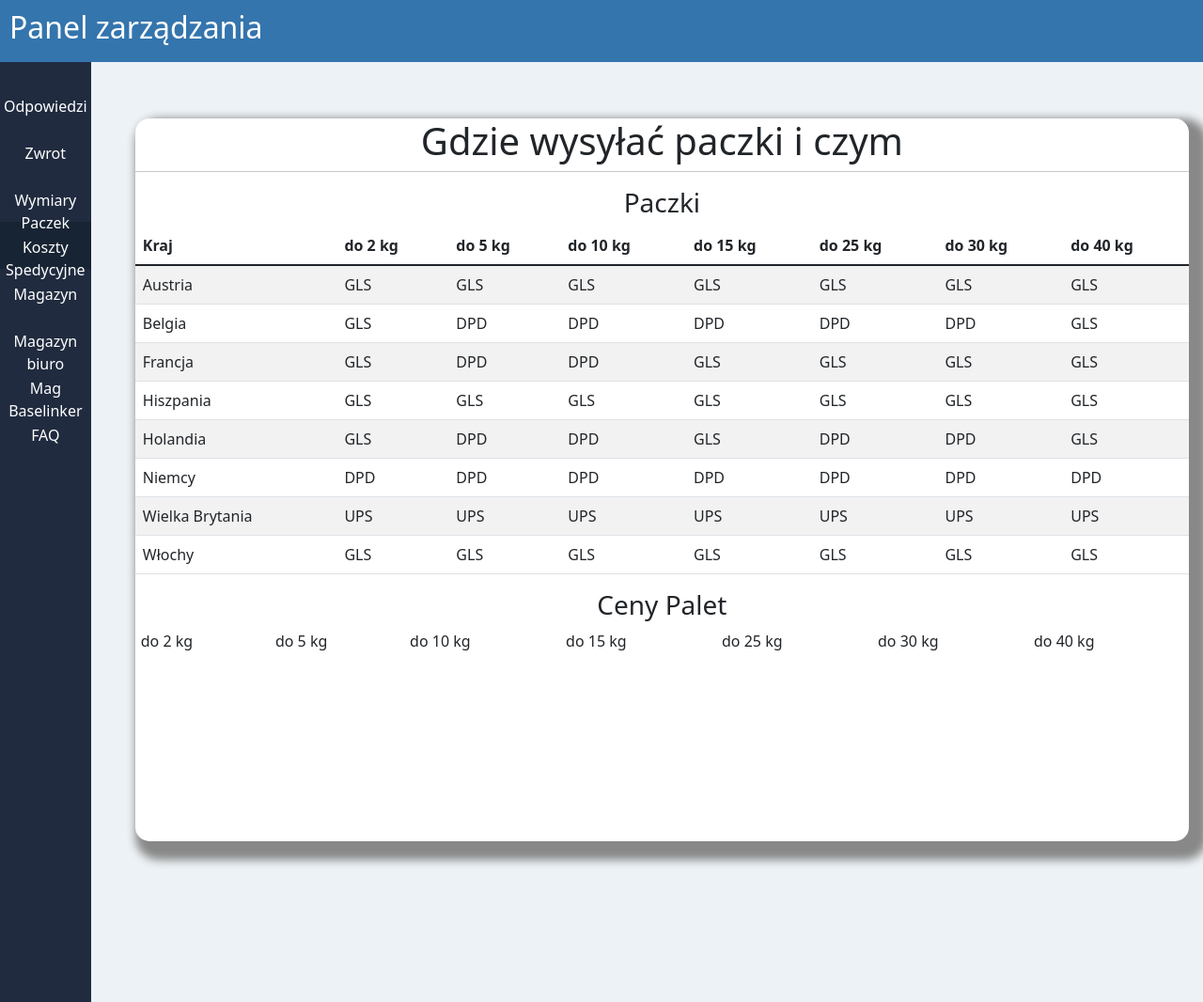
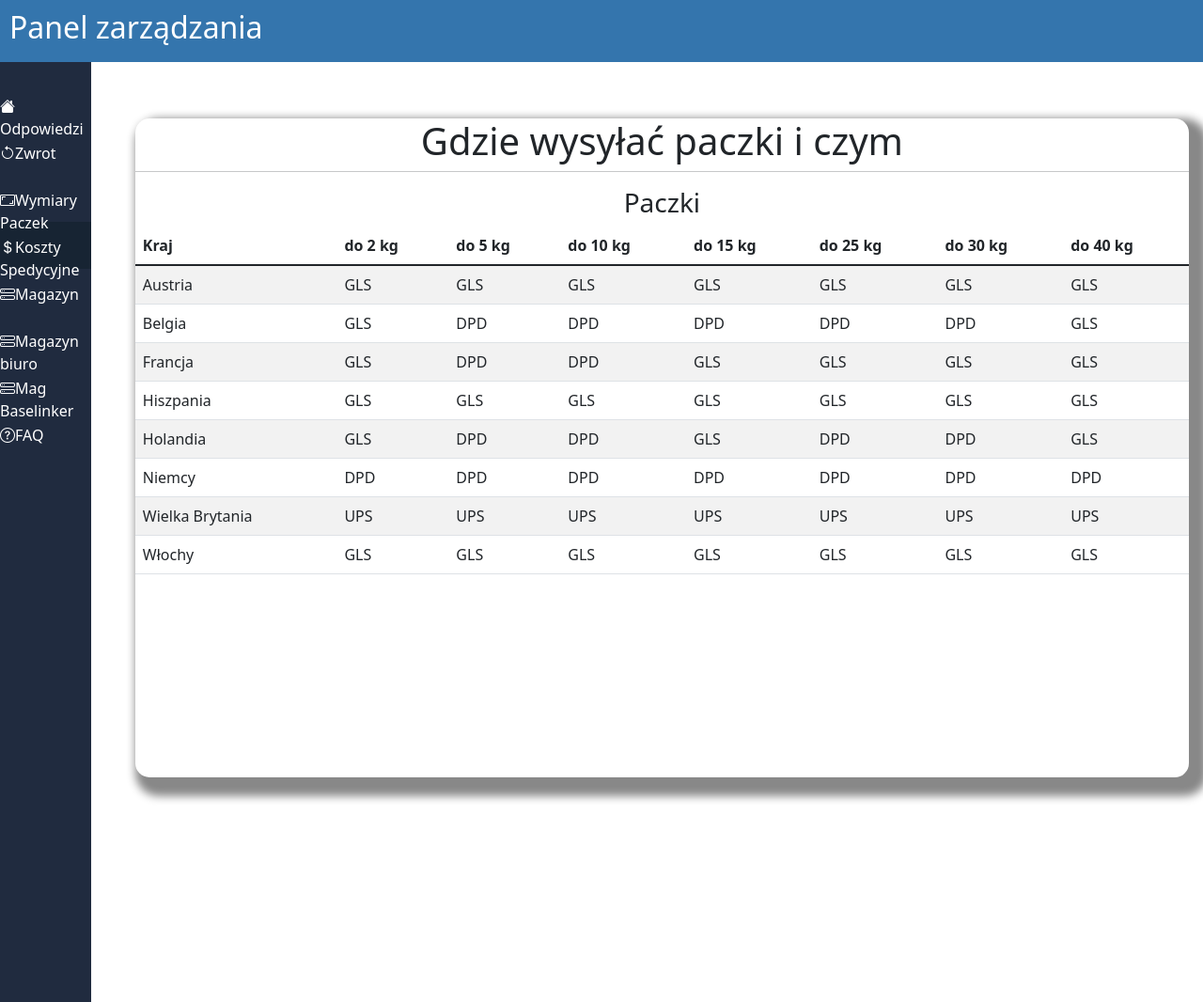
Before and after one commit to Dosztosz/Customer-service-system, a PHP site: page /paczki.php in a window 1280 px wide. Shown: the whole page at 94% size. Run offline with PHP 8.4, Linux system fonts and the light colour scheme; data comes from the database, SQL or seed files in the repository; some libraries are stand-ins or nearby versions.

Commit message:
Changed overall look

```diff
--- a/addons/head.php
+++ b/addons/head.php
@@ -2,7 +2,8 @@
 <meta http-equiv="X-UA-Compatible" content="IE=edge">
 <meta name="viewport" content="width=device-width, initial-scale=1.0">
 <link href="https://cdn.jsdelivr.net/npm/bootstrap@5.1.3/dist/css/bootstrap.min.css" rel="stylesheet" integrity="sha384-1BmE4kWBq78iYhFldvKuhfTAU6auU8tT94WrHftjDbrCEXSU1oBoqyl2QvZ6jIW3" crossorigin="anonymous">
-<link href="assets/css/style.css?version=7" rel="stylesheet" media="screen">
+<link href="assets/css/style.css?version=9" rel="stylesheet" media="screen">
+<link rel="stylesheet" href="https://cdn.jsdelivr.net/npm/bootstrap-icons@1.9.1/font/bootstrap-icons.css">
 <script src="assets/js/script.js"></script>
 <link rel="shortcut icon" href="favicon.ico">
 <script src="assets/js/jquery-3.6.0.min.js"></script>
--- a/addons/navbar.php
+++ b/addons/navbar.php
@@ -32,18 +32,18 @@
             $baselinker = "active";
             break;
     }
-    echo '<a href="index.php"><div class="blok '.$index.'">Odpowiedzi</div></a>';
-    echo '<a href="zwroty.php"><div class="blok '.$zwroty.'">Zwrot</div></a>';
+    echo '<a href="index.php"><div class="blok '.$index.'"><i class="bi bi-house-fill"></i>Odpowiedzi</div></a>';
+    echo '<a href="zwroty.php"><div class="blok '.$zwroty.'"><i class="bi bi-arrow-counterclockwise"></i>Zwrot</div></a>';
     if($zwroty == "active")
     {
         echo '<a href="archiwum_zwroty.php"><div class="blok '.$zwroty.'">Archiwum</div></a>';
     }
     else{}
-    echo '<a href="wymiary.php"><div class="blok '.$wymiary.'">Wymiary Paczek</div></a>';
-    echo '<a href="paczki.php"><div class="blok '.$paczki.'">Koszty Spedycyjne</div></a>';
-    echo '<a href="magazyn.php"><div class="blok '.$magazyn.'">Magazyn</div></a>';
-    echo '<a href="magazyn_biuro.php"><div class="blok '.$magazyn_biuro.'">Magazyn biuro</div></a>';
-    echo '<a href="baselinker_warehouse.php"><div class="blok '.$baselinker.'">Mag Baselinker</div></a>';
-    echo '<a href="faq.php"><div class="blok '.$faq.'">FAQ</div></a>';
+    echo '<a href="wymiary.php"><div class="blok '.$wymiary.'"><i class="bi bi-aspect-ratio"></i>Wymiary Paczek</div></a>';
+    echo '<a href="paczki.php"><div class="blok '.$paczki.'"><i class="bi bi-currency-dollar"></i>Koszty Spedycyjne</div></a>';
+    echo '<a href="magazyn.php"><div class="blok '.$magazyn.'"><i class="bi bi-hdd-stack"></i>Magazyn</div></a>';
+    echo '<a href="magazyn_biuro.php"><div class="blok '.$magazyn_biuro.'"><i class="bi bi-hdd-stack"></i>Magazyn biuro</div></a>';
+    echo '<a href="baselinker_warehouse.php"><div class="blok '.$baselinker.'"><i class="bi bi-hdd-stack"></i>Mag Baselinker</div></a>';
+    echo '<a href="faq.php"><div class="blok '.$faq.'"><i class="bi bi-question-circle"></i>FAQ</div></a>';
 ?>
     </div>
--- a/assets/css/style.css
+++ b/assets/css/style.css
@@ -1,6 +1,29 @@
 body {
-  background-color: #edf2f6;
   overflow-x: hidden;
+  -webkit-animation: fadeInAnimation ease 0.5s;
+          animation: fadeInAnimation ease 0.5s;
+  -webkit-animation-iteration-count: 1;
+          animation-iteration-count: 1;
+  -webkit-animation-fill-mode: forwards;
+          animation-fill-mode: forwards;
+}
+
+@-webkit-keyframes fadeInAnimation {
+  0% {
+    opacity: 0;
+  }
+  100% {
+    opacity: 1;
+  }
+}
+
+@keyframes fadeInAnimation {
+  0% {
+    opacity: 0;
+  }
+  100% {
+    opacity: 1;
+  }
 }
 
 .top {
@@ -89,8 +112,8 @@
   padding-top: 15px;
   padding-bottom: 15px;
   margin: 0;
+  text-align: left;
   display: block;
-  text-align: center;
   height: 50px;
   width: 100%;
   list-style: none;
@@ -225,4 +248,79 @@
 .faq_image img {
   width: 60vw;
 }
+
+.font-active {
+  color: white;
+  text-decoration: none;
+}
+
+.font-active a {
+  color: white;
+  text-decoration: none;
+}
+
+.animacja {
+  border: 16px solid #293e57;
+  border-radius: 30%;
+  width: 50px;
+  height: 50px;
+  -webkit-animation: spin 2s infinite;
+          animation: spin 2s infinite;
+}
+
+@-webkit-keyframes spin {
+  0% {
+    -webkit-transform: rotate(0deg);
+            transform: rotate(0deg);
+    border-top: 10px solid #293e57;
+  }
+  25% {
+    -webkit-transform: rotate(90deg);
+            transform: rotate(90deg);
+    border-top: 16px solid #45b3e0;
+  }
+  50% {
+    -webkit-transform: rotate(180deg);
+            transform: rotate(180deg);
+    border-top: 10px solid #45b3e0;
+  }
+  75% {
+    -webkit-transform: rotate(270deg);
+            transform: rotate(270deg);
+    border-top: 16px solid #45b3e0;
+  }
+  100% {
+    -webkit-transform: rotate(360deg);
+            transform: rotate(360deg);
+    border-top: 10px solid #293e57;
+  }
+}
+
+@keyframes spin {
+  0% {
+    -webkit-transform: rotate(0deg);
+            transform: rotate(0deg);
+    border-top: 10px solid #293e57;
+  }
+  25% {
+    -webkit-transform: rotate(90deg);
+            transform: rotate(90deg);
+    border-top: 16px solid #45b3e0;
+  }
+  50% {
+    -webkit-transform: rotate(180deg);
+            transform: rotate(180deg);
+    border-top: 10px solid #45b3e0;
+  }
+  75% {
+    -webkit-transform: rotate(270deg);
+            transform: rotate(270deg);
+    border-top: 16px solid #45b3e0;
+  }
+  100% {
+    -webkit-transform: rotate(360deg);
+            transform: rotate(360deg);
+    border-top: 10px solid #293e57;
+  }
+}
 /*# sourceMappingURL=style.css.map */
--- a/assets/css/style.scss
+++ b/assets/css/style.scss
@@ -1,8 +1,20 @@
         $border-radius: 15px;
         $kolor_przycisk: #202b3f;
         body {
-            background-color: #edf2f6;
+
             overflow-x: hidden;
+            animation: fadeInAnimation ease 0.5s;
+            animation-iteration-count: 1;
+            animation-fill-mode: forwards;
+        }
+
+        @keyframes fadeInAnimation {
+            0% {
+                opacity: 0;
+            }
+            100% {
+                opacity: 1;
+            }
         }
         .top {
             background-color: #3475ad;
--- a/filtr.php
+++ b/filtr.php
@@ -56,7 +56,6 @@
     require 'addons/navbar.php'
     ?>
     <div class="col-11">
-
         <div class="row odstep bialy cien">
             <div class="col-11">
                 <!--wypis produktow-->
@@ -76,7 +75,7 @@
               <input type="text" id="myInput" onkeyup="myFunction()" placeholder="Wyszukaj...">
             </div>
             <!--Tabela-->
-            <table class="table table-striped" id="myTable">
+            <table class="table table-hover" id="myTable">
               <thead>
                 <th>Nazwa</th>
                 <th>Ilość</th>
--- a/index.php
+++ b/index.php
@@ -87,7 +87,6 @@
                     <input class="contactform-input input" type="text" id="contactform-stoopkicm" placeholder="Cm" name="kilogram" value="" onkeyup="stoopki_cm()" />
                     <span id="wynik_stoopki_cm"></span> ft
                 </div>
-
                     <!--pole tekstowe-->
                 <h3>pole tekstowe</h3>
                 <textarea rows="25" cols="80"></textarea>
--- a/paczki.php
+++ b/paczki.php
@@ -32,7 +32,7 @@
                 <thead>
                     <th class="kurierzy">Kraj</th>
                     <th>do 2 kg</th>
-                    <th >do 5 kg</th>
+                    <th>do 5 kg</th>
                     <th>do 10 kg</th>
                     <th>do 15 kg</th>
                     <th>do 25 kg</th>
@@ -64,39 +64,7 @@
 
 
         </table>
-        <h3 class="srodek">Ceny Palet</h3>
-            <table class="tabela">
-                <tr>
-                    <td class="kurierzy"></td>
-                    <td>do 2 kg</td>
-                    <td >do 5 kg</td>
-                    <td>do 10 kg</td>
-                    <td>do 15 kg</td>
-                    <td>do 25 kg</td>
-                    <td>do 30 kg</td>
-                    <td>do 40 kg</td>
-                </tr>
-                <?php
-                        while($row = $result->fetch_assoc()) {
-                            echo "<tr>";
-                            echo '<td class="kurierzy">'.$kraj.'</td>';
-                            echo "<td>".$dwa."</td>";
-                            echo "<td>".$piec."</td>";
-                            echo "<td>".$dziesiec."</td>";
-                            echo "<td>".$pietnascie."</td>";
-                            echo "<td>".$dwardziesciapiec."</td>";
-                            echo "<td>".$trzydziesci."</td>";
-                            echo "<td>".$czterdziesci."</td>";
-                            echo "</tr>";
-                        }
-                ?>
-
-
-        </table>
         </div>
-
-
-
     </div>
 </div>
 </body>
--- a/wykonaj_update.php
+++ b/wykonaj_update.php
@@ -1,5 +1,3 @@
-
-
 <?php
 foreach ($id as $id) {
     $sql = "UPDATE karosek SET ilosc = $ilosc WHERE id=$id;";
```
Also changed, not shown: other parts of assets/css/style.scss (+28 -21 lines), login.php (added, +44 -0 lines), login_set.php (added, +7 -0 lines), img/Flag_of_France.svg.webp (added), img/Flag_of_Germany.svg (added), img/Flag_of_the_United_Kingdom_(3-5).svg.png (added), 1 other file.
